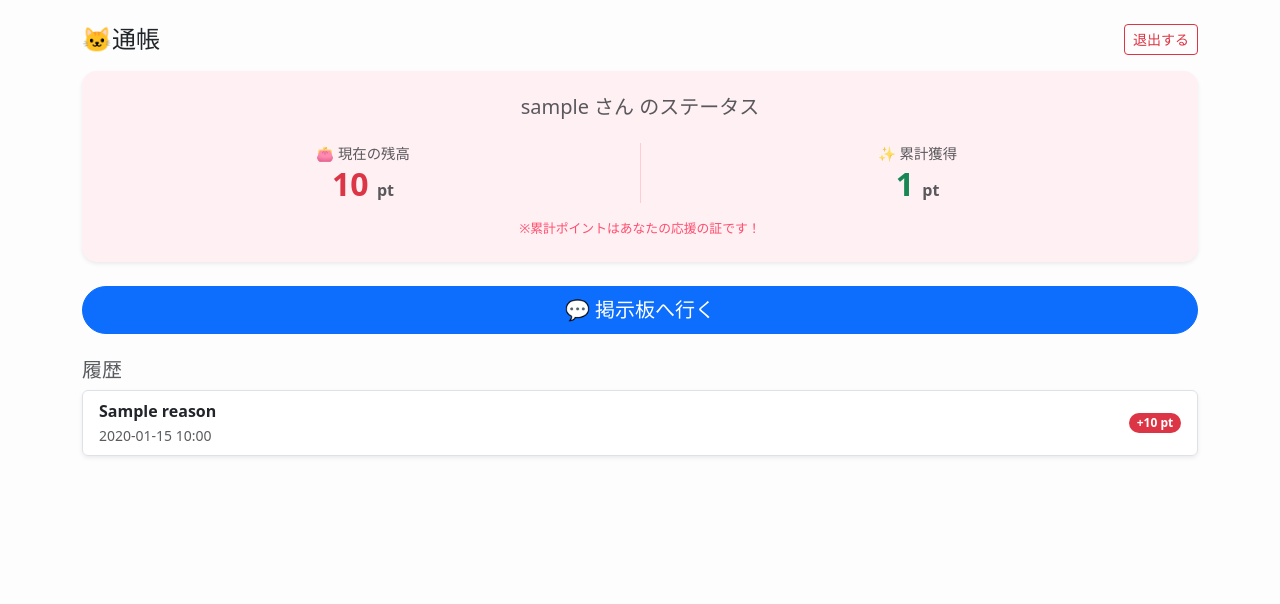
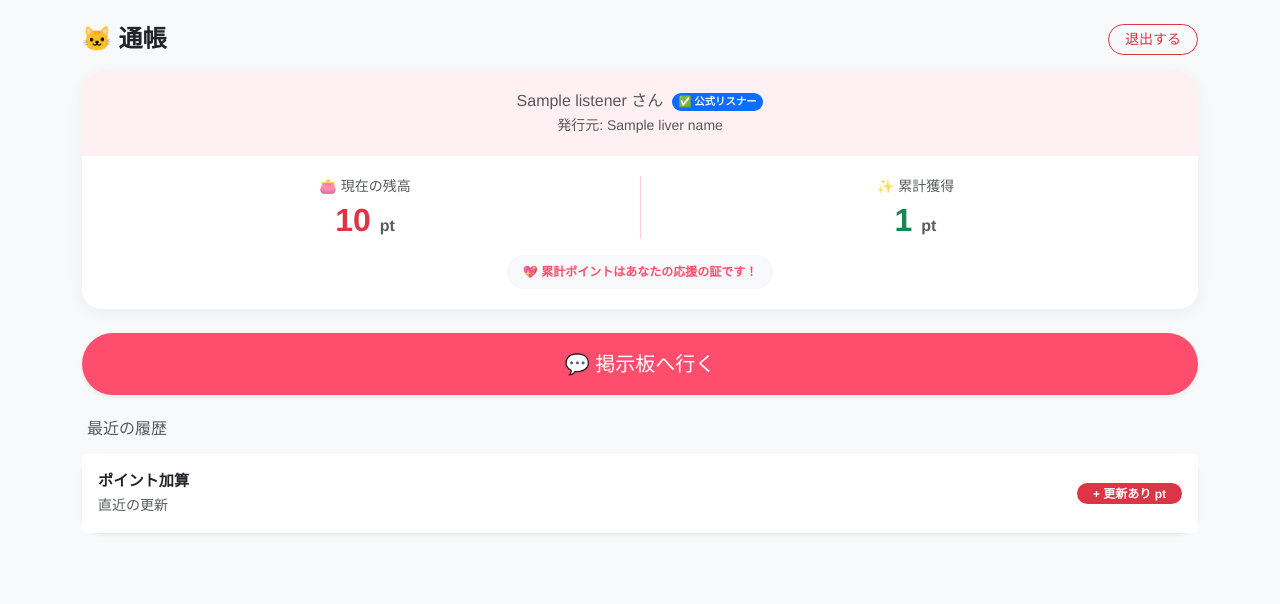
Before and after one commit to sakku9588-crypto/-, a Flask app: template templates/mypage.html in a window 1280 px wide. Shown: the top 604 px of the page. Run offline with Flask 3, Linux system fonts and the light colour scheme; the template is opened without the code that fills it: most values are stand-ins (such as "Sample title", 1, 10 or a date in 2020).

Commit message:
Update mypage.html

```diff
--- a/templates/mypage.html
+++ b/templates/mypage.html
@@ -2,56 +2,131 @@
 <html lang="ja">
 <head>
     <meta charset="UTF-8">
-    <title>マイページ - ポイぼっくす</title>
+    <meta name="viewport" content="width=device-width, initial-scale=1.0">
+    <title>{{ liver_name }} - 通帳マイページ</title>
     <link href="https://cdn.jsdelivr.net/npm/bootstrap@5.3.0/dist/css/bootstrap.min.css" rel="stylesheet">
-    <style>body { background: #fdfdfd; }</style>
+    <style>
+        body { background: #f8f9fa; font-family: 'Helvetica Neue', Arial, "Hiragino Kaku Gothic ProN", "Hiragino Sans", Meiryo, sans-serif; }
+        .passbook-card {
+            border-radius: 20px;
+            border: none;
+            background: #fff;
+            box-shadow: 0 4px 15px rgba(0,0,0,0.05);
+        }
+        .status-header {
+            background: #fff0f3; /* 柔らかいピンク */
+            border-radius: 20px 20px 0 0;
+            padding: 20px;
+        }
+        .point-box {
+            padding: 20px;
+        }
+        .divider {
+            border-left: 1px solid #ffccd5;
+        }
+        .btn-main {
+            background: #ff4d6d;
+            border: none;
+            color: white;
+            transition: 0.3s;
+        }
+        .btn-main:hover {
+            background: #ff758f;
+            color: white;
+            transform: translateY(-2px);
+        }
+        .history-item {
+            border: none;
+            border-bottom: 1px solid #eee;
+        }
+        .history-item:last-child {
+            border-bottom: none;
+        }
+    </style>
 </head>
 <body class="container py-4">
+
+    {% if listener %}
     <div class="d-flex justify-content-between align-items-center mb-3">
-        <h4 class="mb-0">🐱通帳</h4>
-        <a href="{{ url_for('logout') }}" class="btn btn-sm btn-outline-danger">退出する</a>
+        <h4 class="mb-0 fw-bold">🐱 通帳</h4>
+        <a href="/{{ liver_name }}/welcome" class="btn btn-sm btn-outline-danger px-3 rounded-pill">退出する</a>
     </div>
 
-    <div class="card shadow-sm mb-4 border-0" style="border-radius: 15px; background: #fff0f3;">
-        <div class="card-body text-center py-4">
-            <h5 class="text-muted mb-4">
-                {{ user_handle }} さん
-                {% if is_verified %}
-                    <span class="badge bg-primary rounded-pill ms-1" style="font-size: 0.7rem;">✅ 公式</span>
-                {% endif %}
-                のステータス
+    <div class="card passbook-card mb-4 overflow-hidden">
+        <div class="status-header text-center">
+            <h5 class="text-muted mb-0" style="font-size: 1rem;">
+                {{ listener.name }} さん
+                <span class="badge bg-primary rounded-pill ms-1" style="font-size: 0.65rem; vertical-align: middle;">✅ 公式リスナー</span>
             </h5>
-            <div class="row">
+            <p class="small text-muted mb-0 mt-1">発行元: {{ liver_name }}</p>
+        </div>
+
+        <div class="card-body point-box text-center">
+            <div class="row align-items-center">
                 <div class="col-6">
-                    <p class="mb-0 text-muted" style="font-size: 0.9rem;">👛 現在の残高</p>
-                    <h2 class="text-danger fw-bold mb-0">{{ user_points }} <small class="text-muted fs-6">pt</small></h2>
+                    <p class="mb-1 text-muted small">👛 現在の残高</p>
+                    <h2 class="text-danger fw-bold mb-0">
+                        {{ "{:,}".format(listener.points) }} <small class="text-muted fs-6">pt</small>
+                    </h2>
                 </div>
-                <div class="col-6" style="border-left: 1px solid #ffccd5;">
-                    <p class="mb-0 text-muted" style="font-size: 0.9rem;">✨ 累計獲得</p>
-                    <h2 class="text-success fw-bold mb-0">{{ total_points }} <small class="text-muted fs-6">pt</small></h2>
+                <div class="col-6 divider">
+                    <p class="mb-1 text-muted small">✨ 累計獲得</p>
+                    <h2 class="text-success fw-bold mb-0">
+                        {{ "{:,}".format(listener.total_points) }} <small class="text-muted fs-6">pt</small>
+                    </h2>
                 </div>
             </div>
-            <p class="mt-3 mb-0" style="font-size: 0.8rem; color: #ff4d6d;">※累計ポイントはあなたの応援の証です！</p>
+            <div class="mt-3 py-2 px-3 bg-light rounded-pill d-inline-block">
+                <p class="mb-0" style="font-size: 0.75rem; color: #ff4d6d; font-weight: bold;">
+                    💖 累計ポイントはあなたの応援の証です！
+                </p>
+            </div>
         </div>
     </div>
 
     <div class="d-grid gap-2 mb-4">
-        <a href="{{ url_for('board') }}" class="btn btn-primary rounded-pill py-2 fs-5">💬 掲示板へ行く</a>
+        <a href="/{{ liver_name }}/board.com" class="btn btn-main rounded-pill py-3 fs-5 shadow-sm">
+            💬 掲示板へ行く
+        </a>
     </div>
 
-    <h5 class="text-muted">履歴</h5>
-    <ul class="list-group shadow-sm">
-        {% for h in history %}
-        <li class="list-group-item d-flex justify-content-between align-items-center">
-            <div>
-                <div class="fw-bold">{{ h.reason }}</div>
-                <small class="text-muted">{{ h.created_at[0:16] }}</small>
+    <h5 class="text-muted mb-3" style="font-size: 1rem; padding-left: 5px;">最近の履歴</h5>
+    <div class="card passbook-card shadow-sm mb-5">
+        <ul class="list-group list-group-flush">
+            <li class="list-group-item history-item d-flex justify-content-between align-items-center py-3">
+                <div>
+                    <div class="fw-bold" style="font-size: 0.95rem;">ポイント加算</div>
+                    <small class="text-muted">直近の更新</small>
+                </div>
+                <span class="badge bg-danger rounded-pill px-3">+ 更新あり pt</span>
+            </li>
+            </ul>
+    </div>
+
+    {% else %}
+    <div class="row justify-content-center align-items-center" style="min-height: 80vh;">
+        <div class="col-md-6 text-center">
+            <div class="mb-4">
+                <h1 class="display-6 fw-bold">🐱 ポイぼっくす</h1>
+                <p class="text-muted">{{ liver_name }} さんの通帳ポータル</p>
             </div>
-            <span class="badge bg-danger rounded-pill">+{{ h.amount }} pt</span>
-        </li>
-        {% else %}
-        <li class="list-group-item text-muted text-center">まだ履歴がありません</li>
-        {% endfor %}
-    </ul>
+            <div class="card passbook-card p-4 shadow-sm">
+                <form method="POST">
+                    <div class="mb-4 text-start">
+                        <label class="form-label fw-bold small">登録名を入力してください</label>
+                        <input type="text" name="listener_name" class="form-control form-control-lg text-center" placeholder="例：ねこ助" required>
+                    </div>
+                    <button type="submit" class="btn btn-main w-100 btn-lg rounded-pill py-3 shadow">
+                        通帳を開く
+                    </a>
+                </form>
+                <div class="mt-4">
+                    <a href="/{{ liver_name }}/board.com" class="text-muted small">掲示板だけ見る</a>
+                </div>
+            </div>
+        </div>
+    </div>
+    {% endif %}
+
 </body>
 </html>
```
